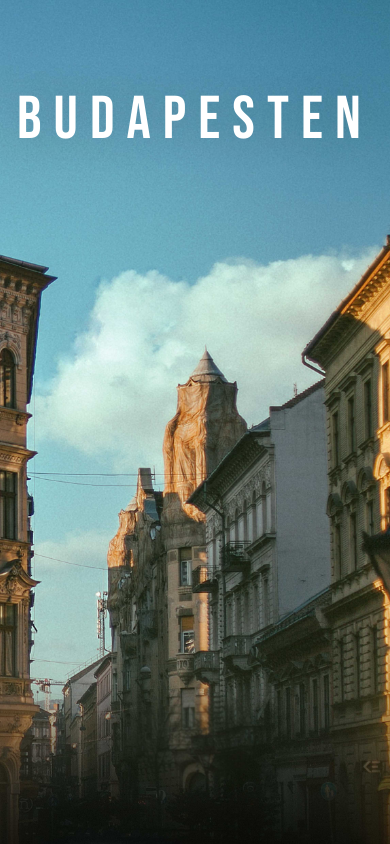
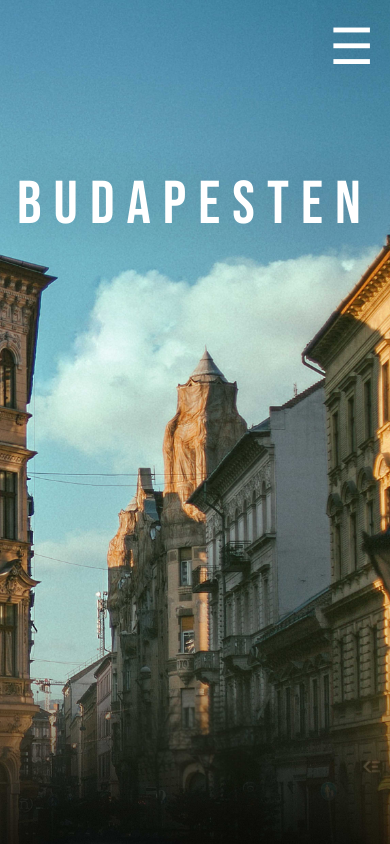
Before and after one commit to asimoq/Budapesten_webapp, a plain HTML site: page index.html in a window 390 px wide. Shown: the top 844 px of the page. Drawn offline with Linux system fonts and the light colour scheme; some packages are replaced by stand-ins of ours; a script that the page names is missing.

Commit message:
Added moblie menu toggle item

```diff
--- a/app.js
+++ b/app.js
@@ -6,6 +6,11 @@ function toggleExpand(element) {
   } else {
     document.body.style.overflow = '';
   }
+}
+
+function toggleNavbar() {
+  var navbar = document.querySelector('.navbar');
+  navbar.classList.toggle('expanded');
 }
 
 function scrollToElement(elementId) {
--- a/index.html
+++ b/index.html
@@ -18,12 +18,15 @@
   <header class="header">
 
   </header>
+  <div class="hamburger-icon" onclick="toggleNavbar()">
+    ☰
+  </div>
   <div id="navbar" class="navbar" >
-    <a href="#" onclick="scrollToElement('about')">Rólunk</a>
-    <a href="#" onclick="scrollToElement('where')">Helyszín</a>
+    <a href="#" onclick="scrollToElement('about');toggleNavbar()">Rólunk</a>
+    <a href="#" onclick="scrollToElement('where');toggleNavbar()">Helyszín</a>
     <a href="https://katakomba.info/jegyek/budapesten-2024-03-24/" target="_blank">Jegyek</a>
-    <a href="#" onclick="scrollToElement('gallery')">Galéria</a>
-    <a href="#" onclick="scrollToElement('contact')">Kapcsolat</a>
+    <a href="#" onclick="scrollToElement('gallery');toggleNavbar()">Galéria</a>
+    <a href="#" onclick="scrollToElement('contact');toggleNavbar()">Kapcsolat</a>
   </div>
 
   <div class="poster-container">
--- a/style.css
+++ b/style.css
@@ -15,14 +15,45 @@ body{
 
 }
 
+.hamburger-icon {
+  display: block;
+  overflow: hidden;
+  position: fixed;
+  cursor: pointer;
+  top: 0;
+  right: 0;
+  z-index: 1001;
+  color: white;
+  text-align: center;
+  padding: 14px 16px;
+  text-decoration: none;
+  font-size: 20px;
+  transition: color 0.3s ease;
+  transition: text-shadow 0.3s ease;
+  text-shadow: 0px 0px 50px rgba(0,0,0,0.2);
+}
+
+.hamburger-icon:active{
+  color: rgba(255, 255, 255, 0.5);
+  text-shadow: 0px 0px 50px rgba(0, 0, 0, 0.32);
+
+}
+
 .navbar {
+  display: block;
   background: rgba(163, 163, 163, 0.438);
   backdrop-filter: saturate(180%) blur(10px);
   overflow: hidden;
   position: fixed;
   top: 0;
   width: 100%;
+  max-height: 0%;
+  transition: max-height 0.3s ease;
   z-index: 1000;
+}
+
+.navbar.expanded {
+  max-height: 400px;
 }
 
 
@@ -201,8 +232,14 @@ body{
   }
 }
 @media screen and (max-width:600px) {
-  .navbar{
-    display: none;
+  .navbar a{
+    padding-right: 50%;
+  }
+  .hamburger-icon{
+    font-size: 50px;
+  }
+  .Budapesten-text{
+    top: 20%
   }
 }
 
@@ -229,6 +266,14 @@ body{
   .gallery{
     padding-left: 200px;
     padding-right: 200px;
+  }
+
+  .hamburger-icon{
+    display: none;
+  }
+
+  .navbar{
+    max-height: 100px;
   }
 
 
```
